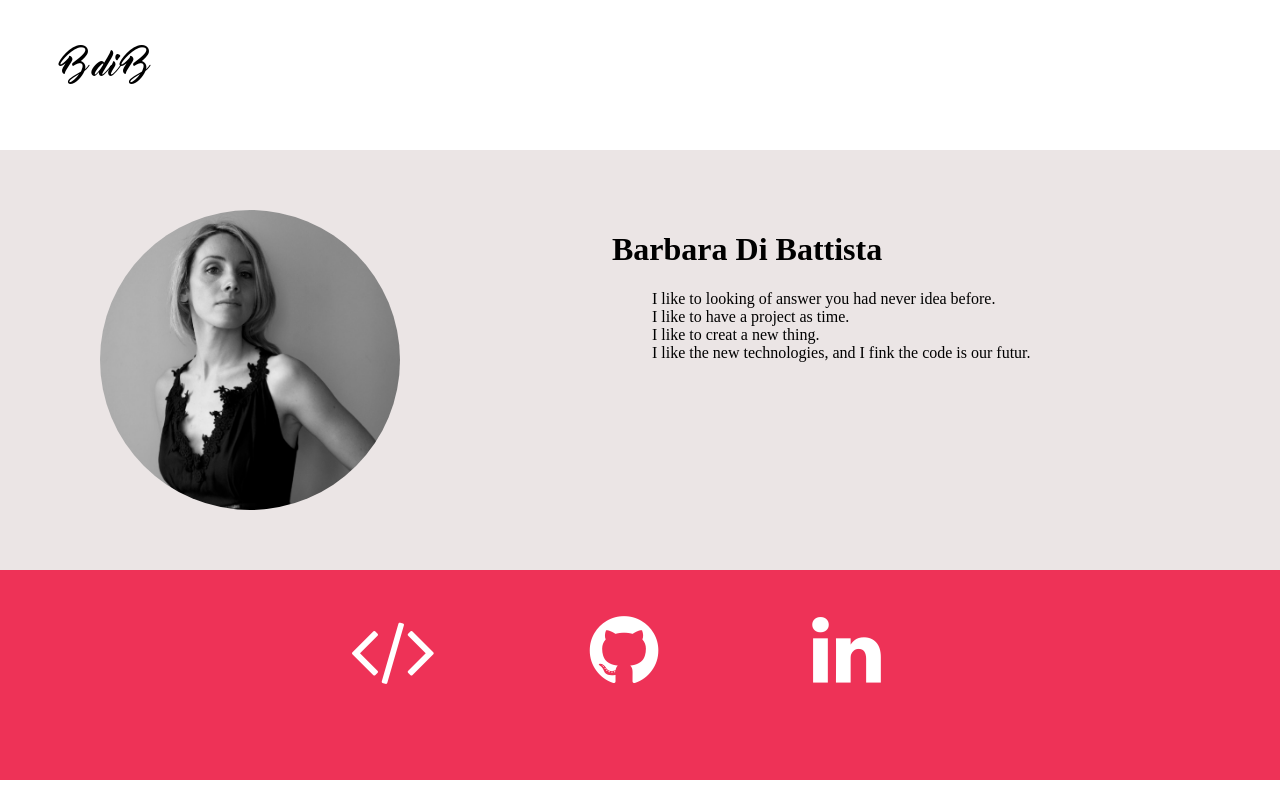
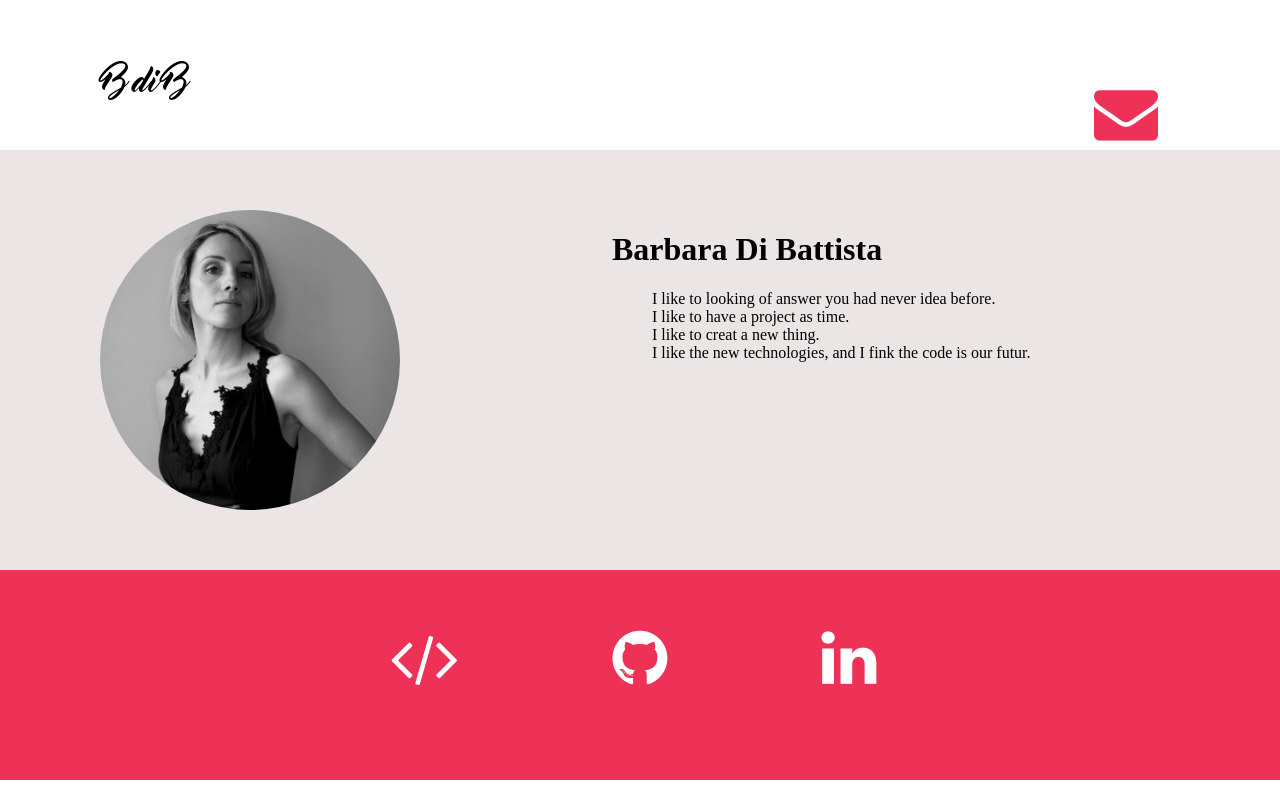
Before and after one commit to dibattista/dibattista.github.io, a plain HTML site: page index.html in a window 1280 px wide. Shown: the top 800 px of the page. Drawn offline with Linux system fonts and the light colour scheme.

Commit message:
email pink
I add my email mailto and find add li to move the a like I want

```diff
--- a/index.html
+++ b/index.html
@@ -6,7 +6,10 @@
 </head>
 <body>
 	<div class="banner">
-		<img src="images/logobdib.png" class="aligne-left">
+		<ul class="inline-block">
+			<il><img src="images/logobdib.png" class="aligne-left"></il>
+			<il><a href="mailto:barbaradibattista@yahoo.fr" target="_top" class="margin-left"><i class="fa fa-envelope fa-4x"></i></a></il>
+		</ul>
 	</div>
 	<div id="between">
 		<div id="left">
@@ -28,8 +31,10 @@
 		</div>
 	 </div>
 	 <div id="footer">
-		 	<a href="" class="padding-code"><i class="fa fa-code fa-5x fa-inverse"></i></a>
-		 	<a href="" class="padding-github"><i class="fa fa-github fa-5x fa-inverse"></i></a>
-		 	<a href=""class="padding-in"><i class="fa fa-linkedin fa-5x fa-inverse"></i></a>
+	 	<ul>
+	 		<il><a href="" class="padding-code"><i class="fa fa-code fa-4x fa-inverse"></i></a></il>
+	 		<il><a href="" class="padding-github"><i class="fa fa-github fa-4x fa-inverse"></i></a></il>
+	 		<il><a href=""class="padding-in"><i class="fa fa-linkedin fa-4x fa-inverse"></i></a></il>
+	 	</ul>
 	 </div>
 </body>
--- a/theme.css
+++ b/theme.css
@@ -12,9 +12,16 @@ body{
 	padding: 20px 100px 10px 0px;
 }
 
-.aligne-left{
+.margin-left{
+	  margin-left: 850px;
+	  color:#EE3257;
 
 }
+
+.inline-block{
+	display: inline-block;
+}
+
 
 #between{
 	margin:0 auto;
@@ -67,7 +74,3 @@ list-style-type: none;
 .color-pink{
 	color: #EE3257;
 }
-.float-right{
-	float: right;
-	padding-right: 100px;
-}
```
